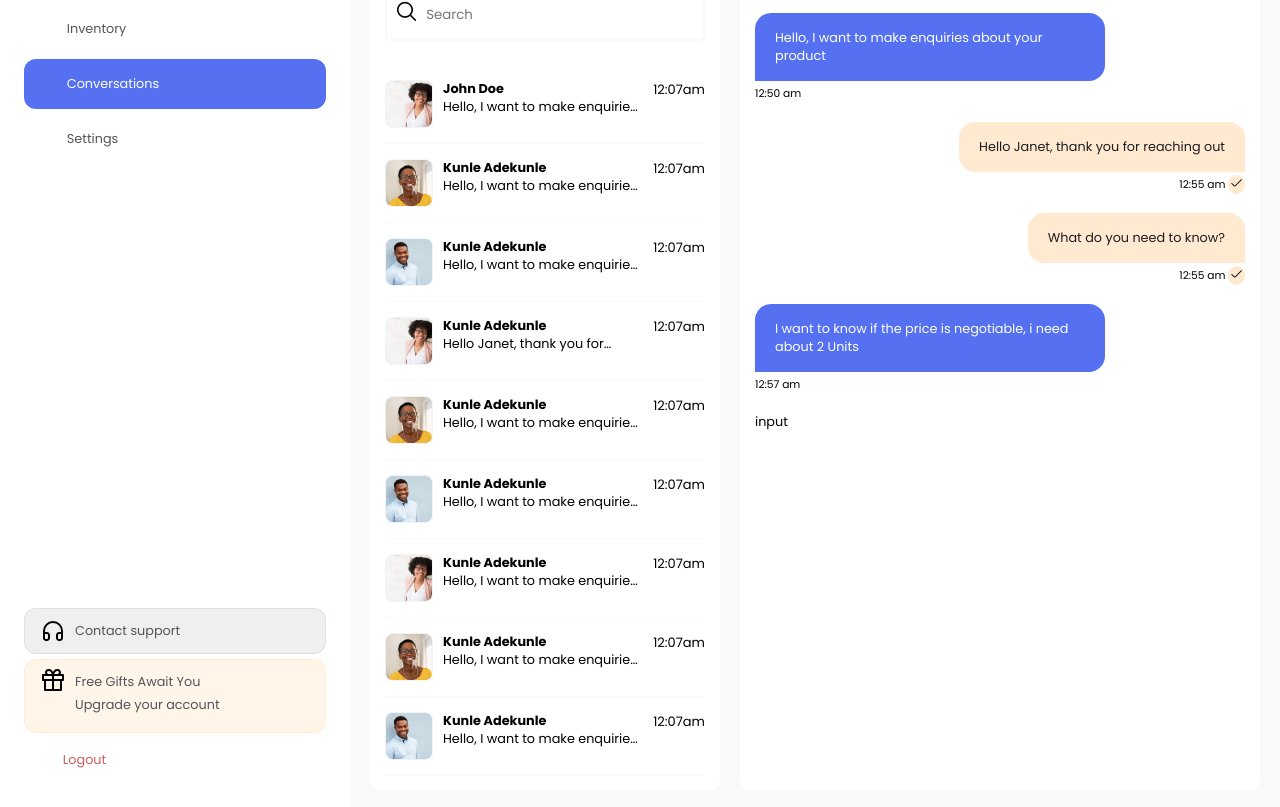
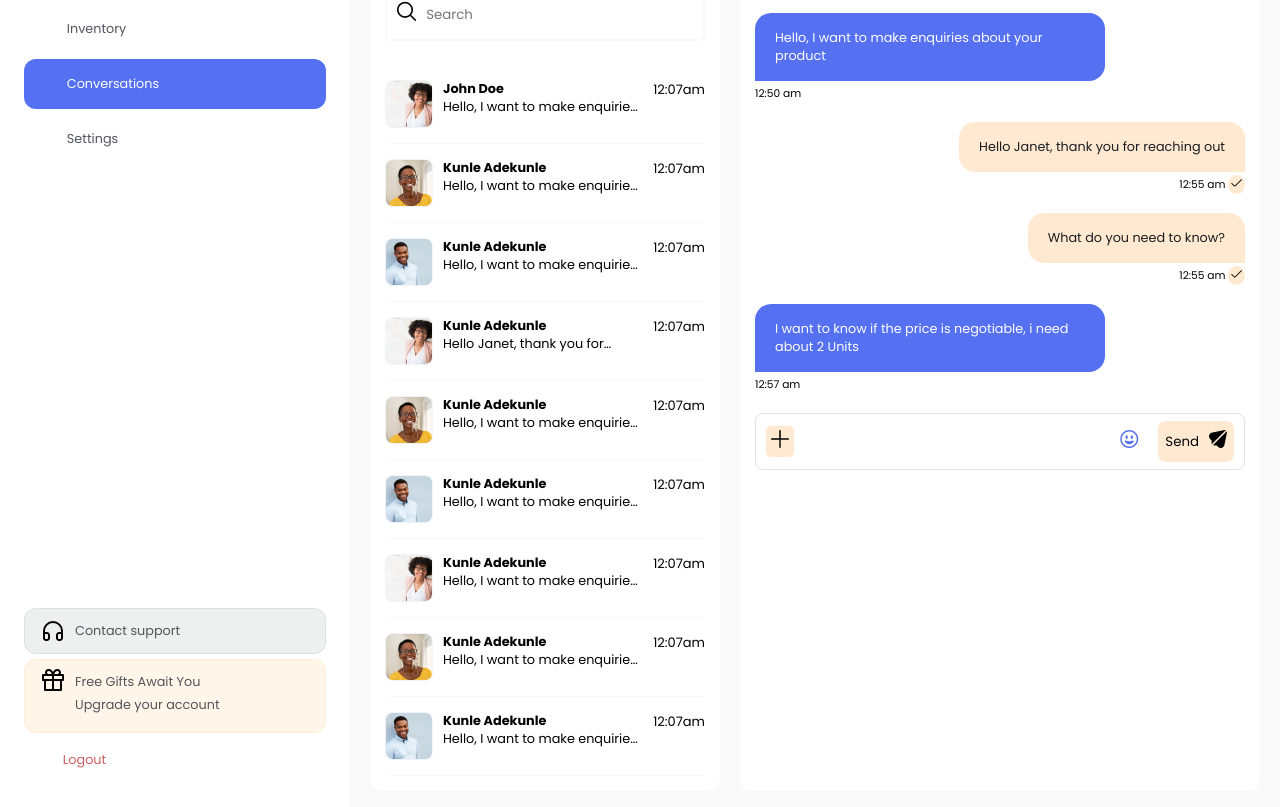
Before and after one commit to Im-Hassan-wd/metrix, a React (Create React App) app: page /chats in a window 1280 px wide. Shown: the part 522-1329 px from the top of the page. Built offline with nearby package versions, Linux system fonts and the light colour scheme; some icons are missing.

Commit message:
message input

```diff
--- a/src/index.css
+++ b/src/index.css
@@ -2,6 +2,7 @@
 @import url("https://fonts.googleapis.com/css2?family=Poppins:ital,wght@0,100;0,200;0,300;0,400;0,500;0,600;0,700;1,300&display=swap");
 /* flaticon cdn  */
 @import url("https://cdn-uicons.flaticon.com/uicons-regular-rounded/css/uicons-regular-rounded.css");
+@import url("https://cdn-uicons.flaticon.com/uicons-solid-rounded/css/uicons-solid-rounded.css");
 
 :root {
   --primary: #5570f1;
--- a/src/pages/chats/Chat.css
+++ b/src/pages/chats/Chat.css
@@ -102,6 +102,9 @@
   color: var(--primary);
   padding: 0px 10px;
 }
+.message {
+  height: calc(100% -160px);
+}
 .message-content {
   margin: 20px 0;
   display: flex;
@@ -141,6 +144,7 @@
   /* align-items: center;
   justify-content: center; */
 }
+
 /* search bar  */
 .seachbar-input-div {
   display: flex;
@@ -166,6 +170,46 @@
   color: var(--black);
   font-size: 1.2rem;
 }
+
+/* message input  */
+.input-div {
+  border: 1px solid #e1e2e9;
+  padding: 7px 10px;
+  border-radius: 8px;
+  display: flex;
+  align-items: center;
+  gap: 10px;
+}
+.input-div input {
+  border: none;
+  outline: none;
+}
+.input-div i {
+  display: inline-block;
+  font-size: 18px;
+}
+.input-div i.fi-rr-plus {
+  background: var(--secondary);
+  padding: 2px 5px;
+  border-radius: 5px;
+}
+.input-div i.fi-rr-grin-alt {
+  margin-right: 10px;
+  margin-left: auto;
+  color: var(--primary);
+}
+.input-div button {
+  display: flex;
+  align-items: center;
+  justify-content: center;
+  gap: 10px;
+  border: none;
+  background: var(--secondary);
+  padding: 7px;
+  border-radius: 8px;
+}
+
+/* responsiveness  */
 @media (max-width: 965px) {
   .conversations .main {
     flex-direction: column;
--- a/src/pages/chats/Input.js
+++ b/src/pages/chats/Input.js
@@ -1,5 +1,15 @@
 import React from "react";
 
 export default function Input() {
-  return <div>input</div>;
+  return (
+    <div className="input-div">
+      <i className="fi fi-rr-plus"></i>
+      <input type="text" />
+      <i className="fi fi-rr-grin-alt"></i>
+      <button className="">
+        <span>Send</span>
+        <i className="fi fi-sr-paper-plane"></i>
+      </button>
+    </div>
+  );
 }
```
